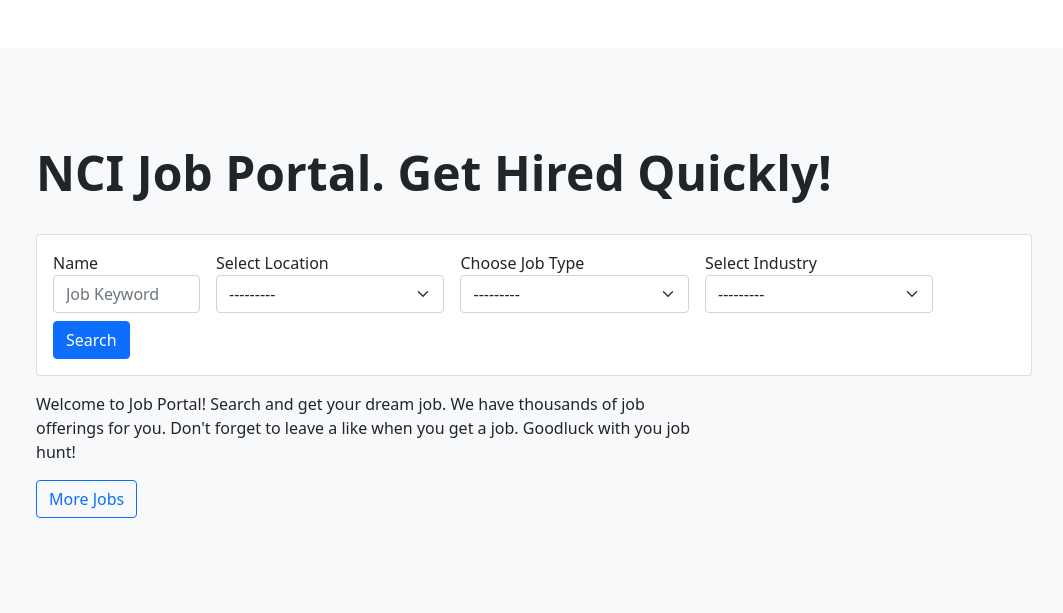
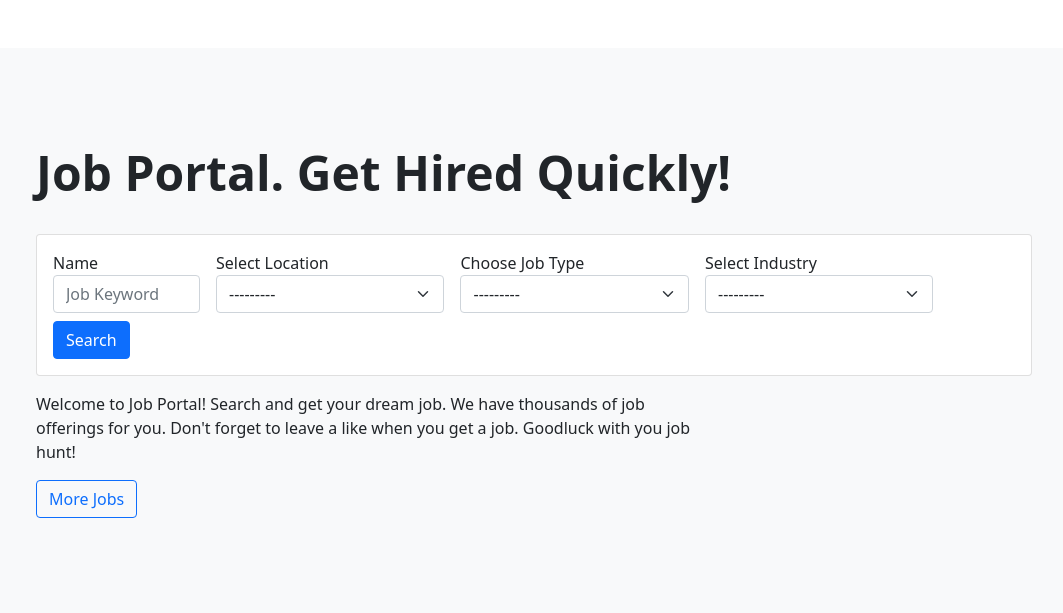
Before and after one commit to ChethanNCI/django_project, a Django app: page / in a window 1280 px wide. Shown: the part 56-669 px from the top of the page, without its empty margins (106-1169 px from the left). Run offline with Django 4.2, Linux system fonts and the light colour scheme; data comes from the database, SQL or seed files in the repository; some libraries are stand-ins or nearby versions.

Commit message:
Changed the code1

```diff
--- a/templates/website/home.html
+++ b/templates/website/home.html
@@ -7,7 +7,7 @@
 <section>
     <div class="p-5 mb-4 bg-light rounded-3">
         <div class="container-fluid py-5">
-            <h2 class="display-5 fw-bold">NCI Job Portal. Get Hired Quickly!</h2> <br>
+            <h2 class="display-5 fw-bold">Job Portal. Get Hired Quickly!</h2> <br>
 
             <div class="card">
                 <div class="card-body">
```
